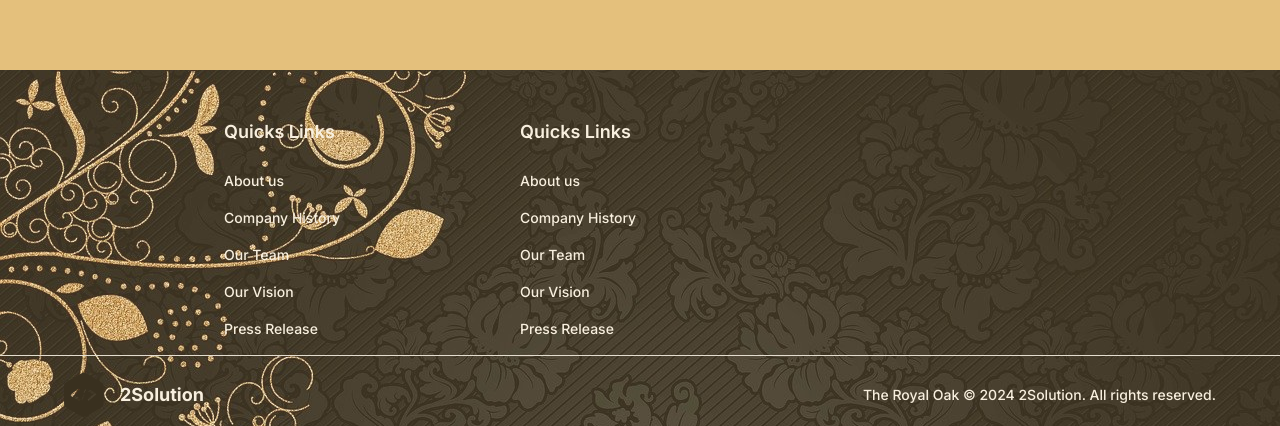
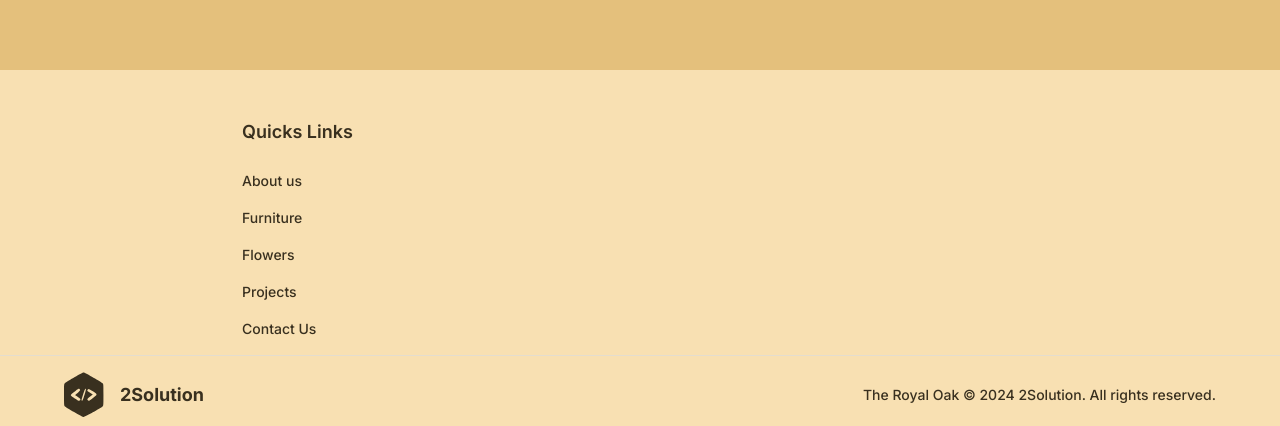
Before and after one commit to niks-nikhil-anand/Furniture_eCommerce, a Next.js app: page / in a window 1280 px wide. Shown: the part 3235-3661 px from the top of the page. Built offline with nearby package versions, Linux system fonts and the light colour scheme.

Commit message:
Fixes footer

```diff
--- a/src/components/Footer.jsx
+++ b/src/components/Footer.jsx
@@ -2,22 +2,22 @@ import React from 'react'
 
 export function Footer() {
   return (
-    <footer className="w-full pb-2 text-white pt-[3rem] shadow-lg	opacity-75
-    bg-[url('../../public/bg.jpg')]
+    <footer className="w-full pb-2 text-black pt-[3rem] shadow-lg	opacity-75 bg-[#FFEBC4]
+   ]
     "
     >
       <div className="mx-auto flex max-w-6xl flex-col items-start mr-[3rem] md:flex-row justify-center ">
 
-        <div className="mt-8 grid grid-cols-2 gap-6 md:mt-0 lg:w-3/4 lg:grid-cols-3 ">
-          {Array.from({ length: 2 }).map((_, i) => (
+        <div className="mt-8 grid grid-cols-2 gap-6 md:mt-0 lg:w-3/4 lg:grid-cols-3 ml-9 ">
+          {Array.from({ length: 1 }).map((_, i) => (
             <div key={i} className="mb-8 lg:mb-0">
               <p className="mb-6 text-lg font-semibold  ">Quicks Links</p>
-              <ul className="flex flex-col space-y-4 text-[14px] font-medium text-black-500">
+              <ul className="flex flex-col space-y-4 text-[14px] text-black font-medium text-black-500">
                 <li>About us</li>
-                <li>Company History</li>
-                <li>Our Team</li>
-                <li>Our Vision</li>
-                <li>Press Release</li>
+                <li>Furniture</li>
+                <li>Flowers</li>
+                <li>Projects</li>
+                <li>Contact Us</li>
               </ul>
             </div>
           ))}
@@ -38,10 +38,10 @@ export function Footer() {
               fill="black"
             />
           </svg>
-          <span className="ml-4 text-lg font-bold text-white">2Solution</span>
+          <span className="ml-4 text-lg font-bold text-black">2Solution</span>
         </div>
-        <div className="mt-4 md:mt-0 text-white">
-          <p className="text-sm font-medium text-white">The Royal Oak © 2024 2Solution. All rights reserved.</p>
+        <div className="mt-4 md:mt-0 text-black">
+          <p className="text-sm font-medium text-black">The Royal Oak © 2024 2Solution. All rights reserved.</p>
         </div>
       </div>
     </footer>
```
